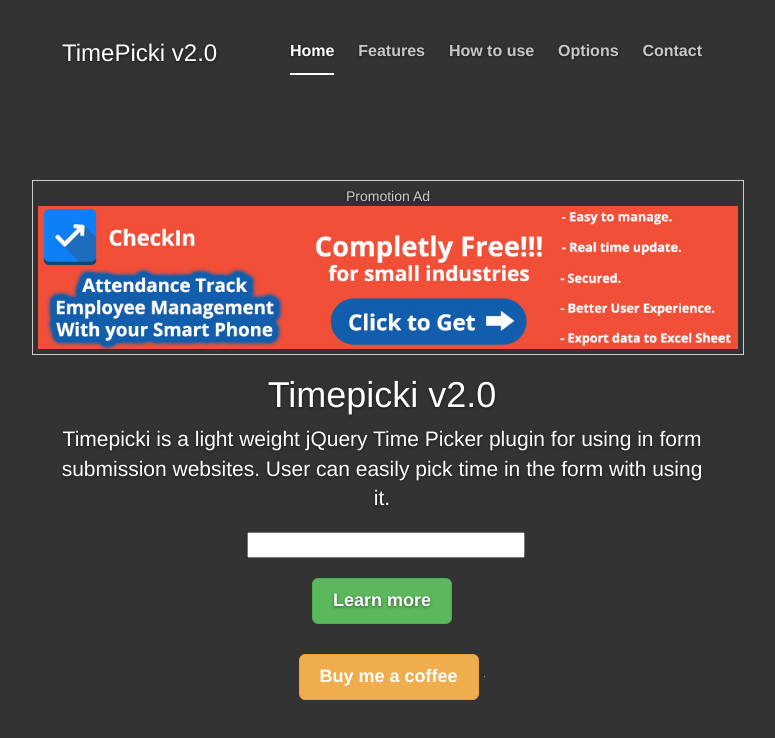
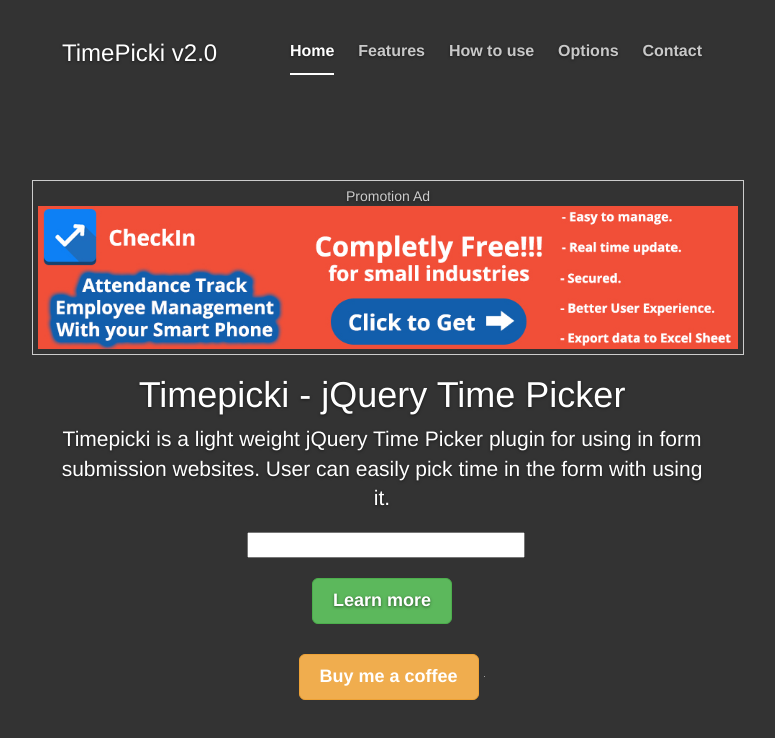
Before and after one commit to senthilraj/TimePicki, a plain HTML site: page index.html in a window 1280 px wide. Shown: the whole page, without its empty margins (258-1033 px from the left). Drawn offline with Linux system fonts and the light colour scheme; grey boxes are pictures that could not be loaded.

Commit message:
Update index.html

```diff
--- a/index.html
+++ b/index.html
@@ -48,7 +48,7 @@
           </div>
 
           <div class="inner cover indexpicker">
-            <h1 class="cover-heading">Timepicki v2.0</h1>
+            <h1 class="cover-heading">Timepicki - jQuery Time Picker</h1>
             <p class="lead">Timepicki is a light weight jQuery Time Picker plugin for using in form submission websites. User can easily pick time in the form with using it.</p>
 	    <input id="timepicker1" type="text" name="timepicker1"/>
             <div class="lead">
```
